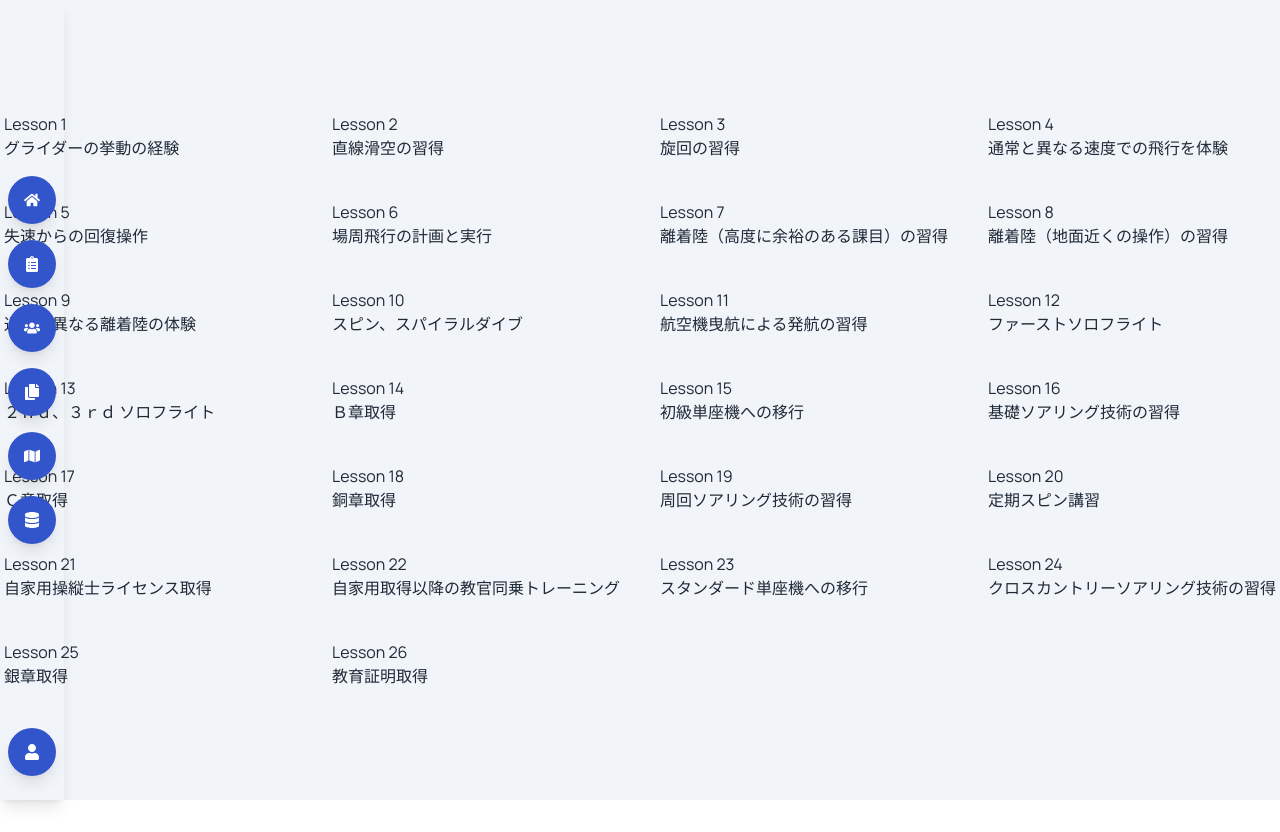
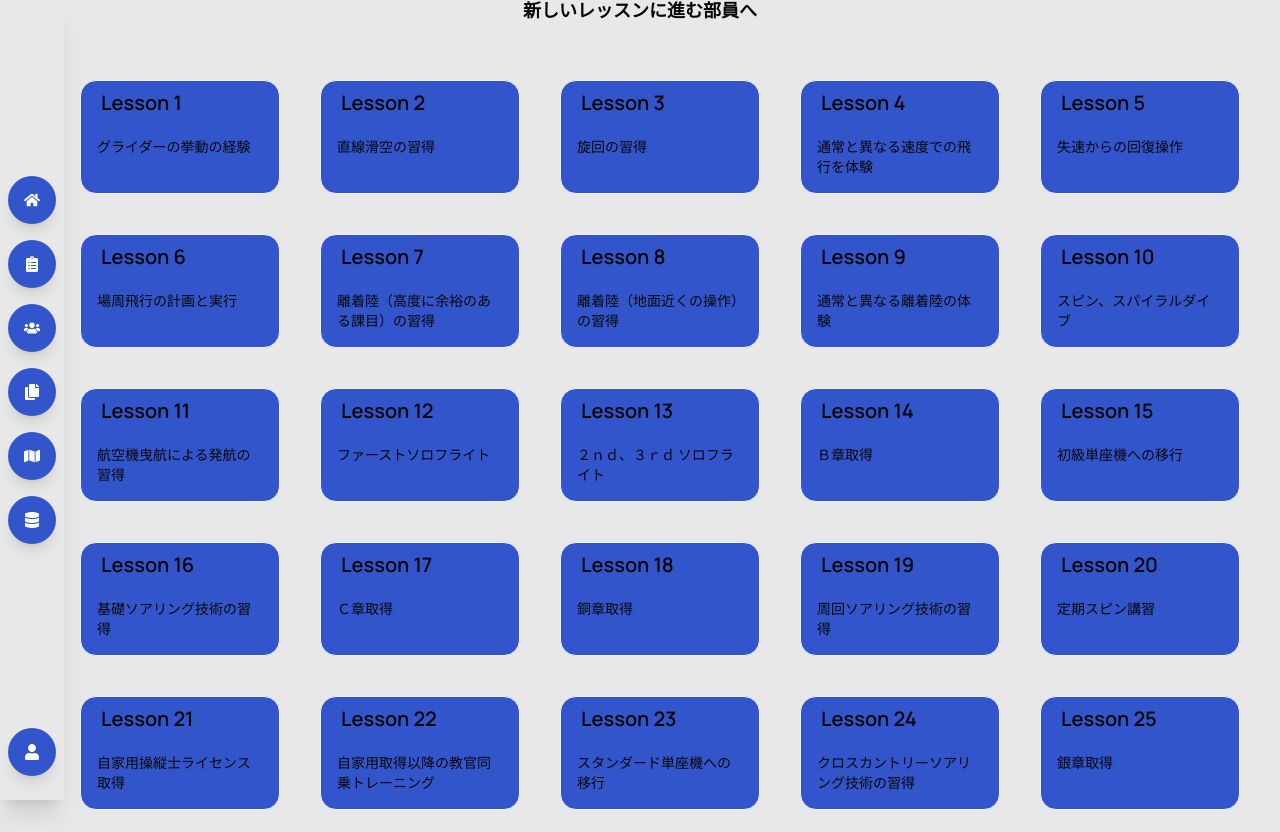
Before and after one commit to JasonNotJson/nextjs-tutorial, a Next.js app: page /advice in a window 1280 px wide. Before the commit the page ends 800 px from the top, so only its background shows below. Built offline with nearby package versions, Linux system fonts and the light colour scheme.

Commit message:
feat: adding new color scheme and finishing advice page

```diff
--- a/app/advice/page.tsx
+++ b/app/advice/page.tsx
@@ -3,7 +3,7 @@ import { LessonGridComponent } from "@/components";
 
 const advice = () => {
   return (
-    <div className="overflow-hidden">
+    <div className="overflow-hidden text-light-text dark:text-dark-text">
       <LessonGridComponent />
     </div>
   );
--- a/app/globals.css
+++ b/app/globals.css
@@ -9,7 +9,7 @@
     @apply relative flex items-center justify-center h-12 w-12 mt-2 mb-2 mx-auto shadow-lg bg-primary-button hover:bg-hover-button rounded-full hover:rounded-lg;
   }
   .navbar-tooltip {
-    @apply absolute w-auto p-2 m-2 min-w-max left-14 rounded-md shadow-md text-white bg-primary-button text-xs font-bold transition-all duration-100 scale-0 origin-left;
+    @apply absolute w-auto p-2 m-2 min-w-max left-14 rounded-md shadow-md text-white bg-secondary-accent text-xs font-bold transition-all duration-100 scale-0 origin-left;
   }
 }
 
@@ -70,162 +70,3 @@
   @apply flex flex-row relative justify-center items-center py-3 px-6 outline-none;
 }
 /* END: General styles */
-
-/* START: Hero styles */
-
-/* END: Hero styles */
-
-/* START: Home styles */
-
-.home__text-container {
-  @apply flex flex-col items-start justify-start gap-y-2.5 text-black-100;
-}
-
-.home__filters {
-  @apply mt-12 w-full flex-between items-center flex-wrap gap-5;
-}
-
-.home__filter-container {
-  @apply flex justify-start flex-wrap items-center gap-2;
-}
-
-.home__cars-wrapper {
-  @apply grid 2xl:grid-cols-4 xl:grid-cols-3 md:grid-cols-2 grid-cols-1 w-full gap-8 pt-14;
-}
-
-.home__error-container {
-  @apply mt-16 flex justify-center items-center flex-col gap-2;
-}
-/* END: Home styles */
-
-/* START: Car Card styles */
-/* .car-card {
-  @apply flex flex-col p-6 justify-center items-start text-black-100 bg-primary-blue-100 hover:bg-white hover:shadow-md rounded-3xl;
-} */
-
-.car-card__content {
-  @apply w-full flex justify-between items-start gap-2;
-}
-
-.car-card__content-title {
-  @apply text-[22px] leading-[26px] font-bold capitalize;
-}
-
-.car-card__price {
-  @apply flex mt-6 text-[32px] leading-[38px] font-extrabold;
-}
-
-.car-card__price-dollar {
-  @apply self-start text-[14px] leading-[17px] font-semibold;
-}
-
-.car-card__price-day {
-  @apply self-end text-[14px] leading-[17px] font-medium;
-}
-
-.car-card__image {
-  @apply relative w-full h-40 my-3 object-contain;
-}
-
-.car-card__icon-container {
-  @apply flex group-hover:invisible w-full justify-between text-grey;
-}
-
-.car-card__icon {
-  @apply flex flex-col justify-center items-center gap-2;
-}
-
-.car-card__icon-text {
-  @apply text-[14px] leading-[17px];
-}
-
-.car-card__btn-container {
-  @apply hidden group-hover:flex absolute bottom-0 w-full z-10;
-}
-/* END: Car Card styles */
-
-/* START: Car Details styles */
-.car-details__dialog-panel {
-  @apply relative w-full max-w-lg max-h-[90vh] overflow-y-auto transform rounded-2xl bg-white p-6 text-left shadow-xl transition-all flex flex-col gap-5;
-}
-
-.car-details__close-btn {
-  @apply absolute top-2 right-2 z-10 w-fit p-2 bg-primary-blue-100 rounded-full;
-}
-
-.car-details__main-image {
-  @apply relative w-full h-40 bg-pattern bg-cover bg-center rounded-lg;
-}
-/* END: Car Details styles */
-
-/* START: Custom Filter styles */
-.custom-filter__btn {
-  @apply relative w-full min-w-[127px] flex justify-between items-center cursor-default rounded-lg bg-white py-2 px-3 text-left shadow-md sm:text-sm border;
-}
-
-.custom-filter__options {
-  @apply absolute mt-1 max-h-60 w-full overflow-auto rounded-md bg-white py-1 text-base shadow-lg ring-1 ring-black ring-opacity-5 focus:outline-none sm:text-sm;
-}
-/* END: Custom Filter styles */
-
-/* START: Footer styles */
-.footer {
-  @apply flex flex-col text-black-100  mt-5 border-t border-gray-100;
-}
-
-.footer__links-container {
-  @apply flex max-md:flex-col flex-wrap justify-between gap-5 sm:px-16 px-6 py-10;
-}
-
-.footer__rights {
-  @apply flex flex-col justify-start items-start gap-6;
-}
-
-.footer__links {
-  @apply flex-1 w-full flex md:justify-end flex-wrap max-md:mt-10 gap-20;
-}
-
-.footer__link {
-  @apply flex flex-col gap-6 text-base min-w-[170px];
-}
-
-.footer__copyrights {
-  @apply flex justify-between items-center flex-wrap mt-10 border-t border-gray-100 sm:px-16 px-6 py-10;
-}
-
-.footer__copyrights-link {
-  @apply flex-1 flex sm:justify-end justify-center max-sm:mt-4 gap-10;
-}
-/* END: Footer styles */
-
-/* START: searchbar styles */
-.searchbar {
-  @apply flex items-center justify-start max-sm:flex-col w-full relative max-sm:gap-4 max-w-3xl;
-}
-
-.searchbar__item {
-  @apply flex-1 max-sm:w-full flex justify-start items-center relative;
-}
-
-.searchbar__input {
-  @apply w-full h-[48px] pl-12 p-4 bg-light-white rounded-r-full max-sm:rounded-full outline-none cursor-pointer text-sm;
-}
-/* END: searchbar styles */
-
-/* START: search manufacturer styles */
-.search-manufacturer {
-  @apply flex-1 max-sm:w-full flex justify-start items-center;
-}
-
-.search-manufacturer__input {
-  @apply w-full h-[48px] pl-12 p-4 rounded-l-full max-sm:rounded-full bg-light-white outline-none cursor-pointer text-sm;
-}
-
-.search-manufacturer__options {
-  @apply absolute mt-1 max-h-60 w-full overflow-auto rounded-md bg-white py-1 text-base shadow-lg ring-1 ring-black ring-opacity-5 focus:outline-none sm:text-sm;
-}
-
-.search-manufacturer__option {
-  @apply cursor-default select-none py-2 pl-10 pr-4;
-}
-/* END: search manufacturer styles */
--- a/app/layout.tsx
+++ b/app/layout.tsx
@@ -16,7 +16,7 @@ export default function RootLayout({
   return (
     <html lang="en">
       <link rel="icon" href="diamond_logo.png" />
-      <body className="relative flex flex-col min-h-screen bg-main-bg dark:bg-main-dark-bg dark:text-white">
+      <body className="relative flex flex-col min-h-screen bg-main-bg dark:bg-dark-main-bg dark:text-white">
         <main className="flex-1 flex items-center justify-center">
           <Navbar />
           {children}
--- a/app/note/page.tsx
+++ b/app/note/page.tsx
@@ -3,7 +3,7 @@ import { NotesComponent } from "@/components";
 
 export const page = () => {
   return (
-    <div className="overflow-x-auto text-black dark:text-white self-start">
+    <div className="overflow-x-auto text-light-text dark:text-white self-start">
       <NotesComponent />
     </div>
   );
--- a/components/LessonGridComponent.tsx
+++ b/components/LessonGridComponent.tsx
@@ -13,14 +13,24 @@ const LessonGridComponent = () => {
     ));
   };
 
-  return <div className="grid grid-cols-4 gap-10">{renderLessonCards()}</div>;
+  return (
+    <div className="flex flex-col items-center mt-8 pt-8 justify-center h-screen">
+      <div className="text-6xl text-center font-extrabold mb-4">
+        レッスンアドバイス
+        <div className="text-lg font-bold mt-6">新しいレッスンに進む部員へ</div>
+      </div>
+      <div className="grid grid-cols-1 sm:grid-cols-2 md:grid-cols-3 lg:grid-cols-4 xl:grid-cols-5 gap-10 m-4 pl-16 p-6">
+        {renderLessonCards()}
+      </div>
+    </div>
+  );
 };
 
 const LessonCardComponent = ({ lessonNum, context }: LessonCardProps) => (
-  <div>
+  <div className="card card-bordered card-compact bg-primary-button hover:bg-hover-button overflow-y-auto light-text dark:text-dark-text">
     <Link href={`/advice/${lessonNum}`}>
-      <div className="lesson-number">Lesson {lessonNum}</div>
-      <div className="lesson-context">{context}</div>
+      <div className="card-title indent-5 mt-2">Lesson {lessonNum}</div>
+      <div className="card-body text-sm">{context}</div>
     </Link>
   </div>
 );
--- a/components/Navbar.tsx
+++ b/components/Navbar.tsx
@@ -13,7 +13,7 @@ import {
 
 const Navbar = () => {
   return (
-    <div className="fixed top-0 left-0 h-screen flex flex-col text-center w-16 m-0 dark:bg-stone-800 text-white shadow-lg">
+    <div className="fixed top-0 left-0 h-screen flex flex-col text-center w-16 m-0 dark:bg-dark-nav-bg text-white shadow-xl z-40">
       <div className="spacer flex-grow"></div>
       <div className="center-section flex flex-col items-center">
         <NavBarIcon icon={FaHome} text={"Home"} href={"/"} />
--- a/components/NotesComponent.tsx
+++ b/components/NotesComponent.tsx
@@ -47,14 +47,16 @@ const NotesComponent = () => {
 
   return (
     <div className="mt-12 ml-16">
-      <div className="justify-center text-center text-4xl font-extrabold mb-4">
+      <div className="justify-center text-center text-6xl font-extrabold mb-4">
         やらかしノート
+        <div className="text-lg font-bold m-2">
+          限りなく軽いやらかしまでの記録
+        </div>
       </div>
-      <div className="text-lg m-2">限りなく軽いやらかしを記録する欄です</div>
       <div className="mb-4 items-center justify-center">
         <input
           type="text"
-          className="input input-bordered input-secondary w-3/4 bg-main-bg text-black dark:text-white dark:bg-main-dark-bg"
+          className="input input-bordered input-secondary w-3/4 bg-main-bg text-black dark:dark-text dark:bg-dark-main-bg"
           placeholder="Enter new note"
           value={inputVal}
           onChange={(e) => setInputVal(e.target.value)}
--- a/tailwind.config.js
+++ b/tailwind.config.js
@@ -13,26 +13,16 @@ module.exports = {
         inter: ["Inter", "sans-serif"],
       },
       colors: {
-        "black-100": "#2B2C35",
-        "main-bg": {
-          DEFAULT: "#f1f5f9",
-          100: "#F5F8FF",
-        },
-        "primary-blue": {
-          DEFAULT: "#11257e",
-          100: "#11257e",
-        },
-        "main-dark-bg": "#262626",
+        "main-bg": "#e8e8e8",
+        "dark-main-bg": "#041025",
         "primary-button": "#3355CC",
         "secondary-button": "#c0caf6",
         "hover-button": "#4D88FF",
         accent: "#8e1728",
         "secondary-accent": "#B0253A",
-        "light-white": {
-          DEFAULT: "rgba(59,60,152,0.03)",
-          100: "rgba(59,60,152,0.02)",
-        },
-        grey: "#747A88",
+        "light-text": "#080808",
+        "dark-text": "#e8f0fd",
+        "dark-nav-bg": "#03081F",
       },
       backgroundImage: {
         pattern: "url('/pattern.png')",
@@ -42,3 +32,13 @@ module.exports = {
   },
   plugins: [require("daisyui")],
 };
+
+// 'main-bg': '#cefdfb',
+// 'dark-main-bg': '#041025',
+// 'light-text': '#02312f',
+// 'dark-text': '#e8f0fd',
+// 'light-secondary-button': '#b6fcf8',
+// 'dark-secondary-button': '#01060e',
+
+// "main-bg": "#f1f5f9",
+// "dark-main-bg": "#262626",
```
